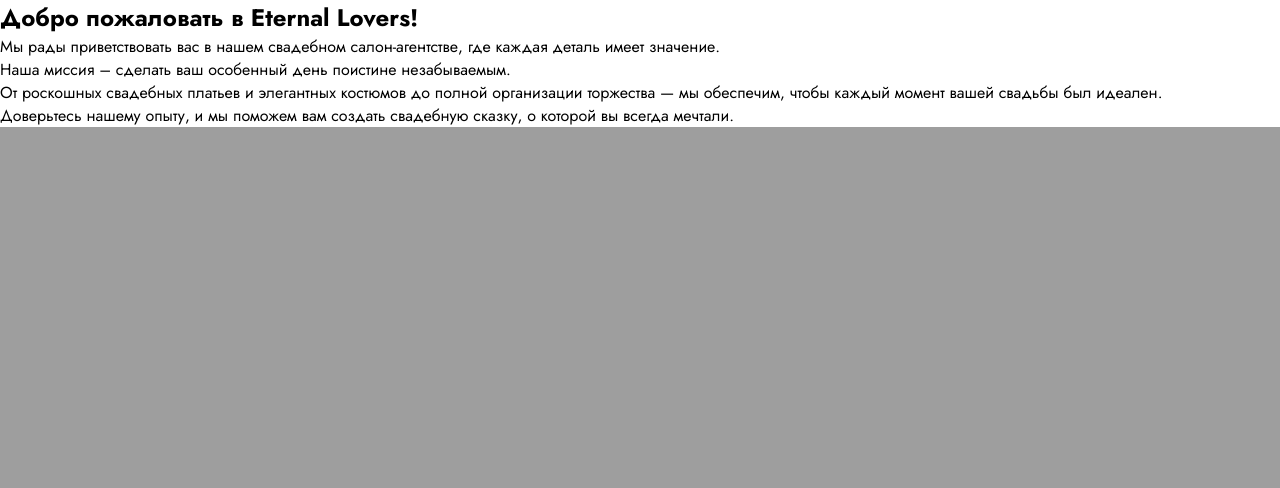
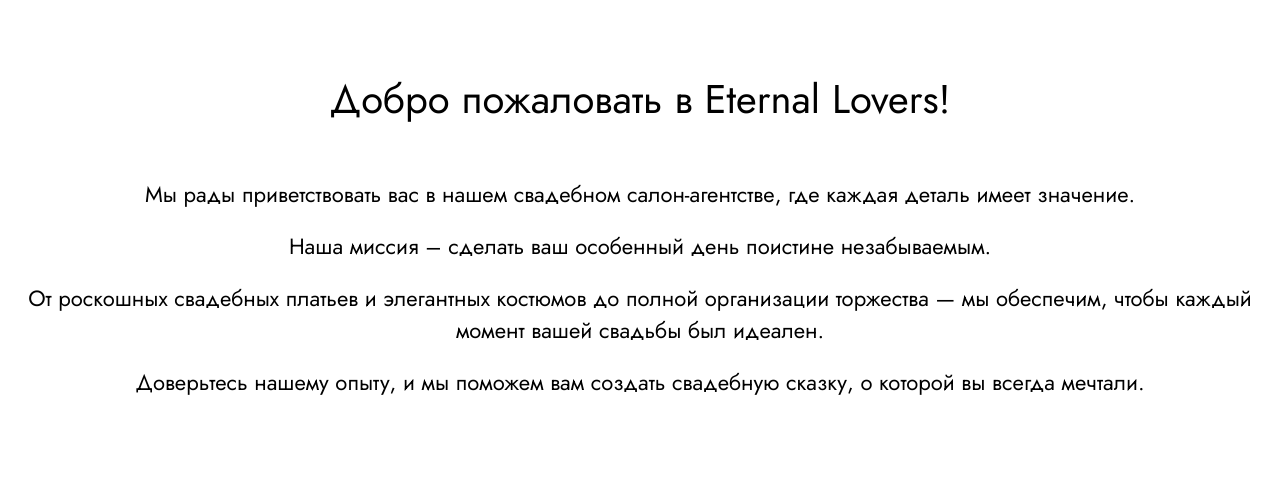
Before and after one commit to a9ata/eternal_lovers, a PHP site: page / in a window 1280 px wide. Shown: the part 740-1228 px from the top of the page. Before the commit the page ends 867 px from the top, so only its background shows below. Run offline with PHP 8.4, Linux system fonts and the light colour scheme; some web fonts are replaced.

Commit message:
adding a style for section welcome

```diff
--- a/index.html
+++ b/index.html
@@ -42,7 +42,7 @@
       <p class="welcome__text">Наша миссия – сделать ваш особенный день поистине незабываемым.</p>
       <p class="welcome__text">От роскошных свадебных платьев и элегантных костюмов до полной организации торжества — мы обеспечим, чтобы каждый момент вашей свадьбы был идеален.</p>
       <p class="welcome__text">Доверьтесь нашему опыту, и мы поможем вам создать свадебную сказку, о которой вы всегда мечтали.</p>
-  </section>
+    </section>
     <script type="module" src="../main.js"></script>
   </body>
 </html>
--- a/style.css
+++ b/style.css
@@ -56,4 +56,20 @@
     font-size: 45px;
     font-weight: lighter;
   }
+  .welcome {
+    margin: 70px 162px;
+    text-align: center;
+    justify-content: center;
+    display: grid;
+  }
+  .welcome__title {
+    font-size: 40px;
+    font-weight: lighter;
+    margin-bottom: 50px;
+  }
+  .welcome__text {
+    width: 1270px;
+    font-size: 22px;
+    margin-bottom: 20px;
+  }
 }/*# sourceMappingURL=style.css.map */
--- a/style.scss
+++ b/style.scss
@@ -76,4 +76,22 @@
             }
         }
     }
+
+    .welcome{
+        margin: 70px 162px;
+        text-align: center;
+        justify-content: center;
+        display: grid;
+        &__title {
+            font-size: 40px;
+            font-weight: lighter;
+            margin-bottom: 50px;
+        }
+
+        &__text {
+            width: 1270px;
+            font-size: 22px;
+            margin-bottom: 20px;
+        }
+    }
 }
```
Also changed, not shown: 1 other file.
